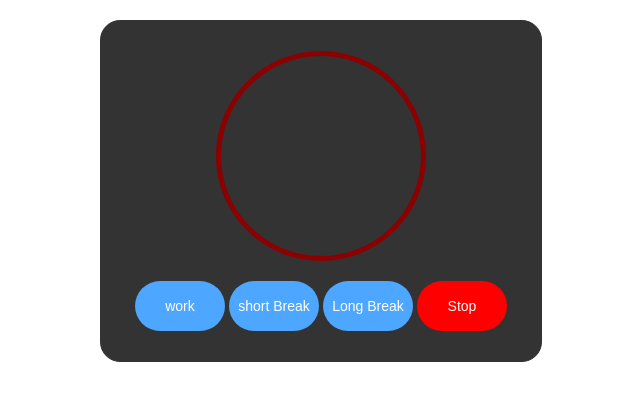
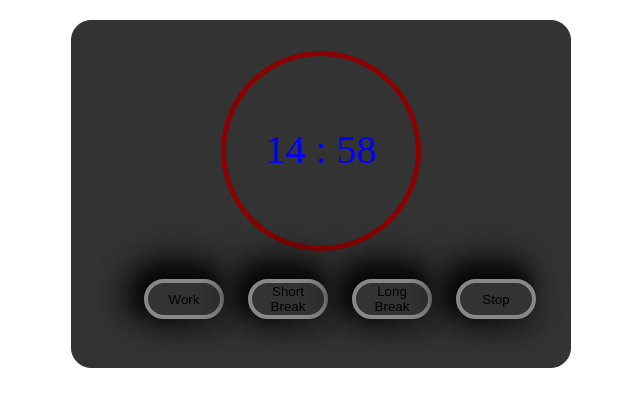
Before and after one commit to 0xpeanutbutter/pomodoro-extension, a plain HTML site: page index.html in a window 1280 px wide. Both pictures are taken after a click on the button "Long Break". Shown: the whole page, without its empty margins (319-959 px from the left). Drawn offline with Linux system fonts and the light colour scheme.

Commit message:
base done

```diff
--- /dev/null
+++ b/button.scss
@@ -0,0 +1,32 @@
+@import url('https://fonts.googleapis.com/css?family=Roboto&display=swap');
+
+*{
+  box-sizing:border-box;
+  -webkit-tap-highlight-color: transparent
+}
+
+
+button{
+  position:relative;
+
+  width:80px;
+  height:40px;
+
+  border:4px solid #888888;
+  outline:none;
+  background-color:#333;
+  border-radius: 20px;
+  box-shadow:  -6px -20px 35px rgb(10, 10, 10), -6px -10px 15px #0a0a0a, -20px 0px 30px #0a0a0a, 6px 20px 25px rgba(0,0,0,0.2);
+  transition: .13s ease-in-out;
+  cursor:pointer;
+  &:active{
+    box-shadow:grey;
+    .button__content{
+      box-shadow: grey;
+      .button__text, .button__icon{
+        transform:translate3d(0px, 0px, 0px);
+      }
+    }
+  }
+
+}
--- a/index.html
+++ b/index.html
@@ -3,29 +3,29 @@
 <head>
     <meta charset="UTF-8">
     <link rel="stylesheet" href="styles.css">
+    <link rel="stylesheet" href="button.css">
     <script defer src="script.js"></script>
 </head>
 <body>
-    <div id="pomodoro">
-        <div id="contain">
+    <div id="pomodoro-app">
+        <div id="container">
             <div id="timer">
                 <div id="time">
-                    <span id="min"></span>
-                    <span id="colon"></span>
-                    <span id="sec"></span>
+                    <span id="minutes">25</span>
+                    <span id="colon">:</span>
+                    <span id="seconds">00</span>
                 </div>
-                <div id="fill"></div>
+                <div id="filler"></div>
             </div>
-
-            <div id="buttons">
-                <button id="work">work</button>
-                <button id="short-break">short Break</button>
-                <button id="long-break">Long Break</button>
-                <button id="stop">Stop</button>
+            <div>
+                <ul>
+                    <li><button id="work">Work</button></li>
+                    <li><button id="shortBreak">Short Break</button></li>
+                    <li><button id="longBreak">Long Break</button></li>
+                    <li><button id="stop">Stop</button></li>
+                </ul>
             </div>
-
         </div>
-
     </div>
 </body>
 </html>
--- a/script.js
+++ b/script.js
@@ -0,0 +1,85 @@
+var pomodoro = {
+    started : false,
+    minutes : 0,
+    seconds : 0,
+    fillerHeight : 0,
+    fillerIncrement : 0,
+    interval : null,
+    minutesDom : null,
+    secondsDom : null,
+    fillerDom : null,
+    init : function(){
+      var self = this;
+      this.minutesDom = document.querySelector('#minutes');
+      this.secondsDom = document.querySelector('#seconds');
+      this.fillerDom = document.querySelector('#filler');
+      this.interval = setInterval(function(){
+        self.intervalCallback.apply(self);
+      }, 1000);
+      document.querySelector('#work').onclick = function(){
+        self.startWork.apply(self);
+      };
+      document.querySelector('#shortBreak').onclick = function(){
+        self.startShortBreak.apply(self);
+      };
+      document.querySelector('#longBreak').onclick = function(){
+        self.startLongBreak.apply(self);
+      };
+      document.querySelector('#stop').onclick = function(){
+        self.stopTimer.apply(self);
+      };
+    },
+    resetVariables : function(mins, secs, started){
+      this.minutes = mins;
+      this.seconds = secs;
+      this.started = started;
+      this.fillerIncrement = 200/(this.minutes*60);
+      this.fillerHeight = 0;
+    },
+    startWork: function() {
+      this.resetVariables(25, 0, true);
+    },
+    startShortBreak : function(){
+      this.resetVariables(5, 0, true);
+    },
+    startLongBreak : function(){
+      this.resetVariables(15, 0, true);
+    },
+    stopTimer : function(){
+      this.resetVariables(25, 0, false);
+      this.updateDom();
+    },
+    toDoubleDigit : function(num){
+      if(num < 10) {
+        return "0" + parseInt(num, 10);
+      }
+      return num;
+    },
+    updateDom : function(){
+      this.minutesDom.innerHTML = this.toDoubleDigit(this.minutes);
+      this.secondsDom.innerHTML = this.toDoubleDigit(this.seconds);
+      this.fillerHeight = this.fillerHeight + this.fillerIncrement;
+      this.fillerDom.style.height = this.fillerHeight + 'px';
+    },
+    intervalCallback : function(){
+      if(!this.started) return false;
+      if(this.seconds == 0) {
+        if(this.minutes == 0) {
+          this.timerComplete();
+          return;
+        }
+        this.seconds = 59;
+        this.minutes--;
+      } else {
+        this.seconds--;
+      }
+      this.updateDom();
+    },
+    timerComplete : function(){
+      this.started = false;
+      this.fillerHeight = 0;
+    }
+};
+window.onload = function(){
+  pomodoro.init();
+};
--- a/styles.css
+++ b/styles.css
@@ -1,65 +1,48 @@
-#contain{
-    border : 1px solid #333;
-    border-radius: 20px;
-    width: 400px;
-    margin: 20px auto;
-    padding : 20px;
-    text-align: center;
-    background-color: #333;
+#container{
+    border:1px solid #333;
+    border-radius :20px;
+    width:500px;
+    margin:20px auto;
+    padding:20px;
+    text-align:center;
+    background : #333;
+}
+ul{
+    display: flex;
+}
+li{
+    list-style: none;
+    padding: 12px;
+    position: relative;
 }
 
 #timer{
-    color: darkred;
-    font-size: 50px;
-    margin: 10px auto;
-    border: 5px solid darkred;
-    border-radius: 50%;
-    width: 200px;
-    height: 200px;
-    overflow: hidden;
-    position: relative;
+    color:blue;
+    font-size:40px;
+    margin:10px auto;
+    border : 5px solid darkred;
+    border-radius:50%;
+    width:200px;
+    height:200px;
+    overflow:hidden;
+    position:relative;
     -webkit-user-select: none;
     -moz-user-select: none;
     -ms-user-select: none;
     user-select: none;
-    cursor: pointer;
+    cursor:default;
 }
 
 #time{
-    margin-top: 70px;
-    z-index: 1;
-    position: relative;
+    margin-top:70px;
+    z-index : 1;
+    position:relative;
 }
 
-#fill{
-    background-color: sandybrown;
+#filler{
+    background : #ddffcc;
     height: 0px;
     width: 200px;
-    position: absolute;
-    bottom: 0;
+    position:absolute;
+    bottom:0;
 }
-
-#buttons button {
-    background:#4da6ff;
-    border:none;
-    color:#fff;
-    cursor:pointer;
-    padding:5px;
-    width:90px;
-    margin:10px auto;
-    font-size:14px;
-    height : 50px;
-    border-radius : 50px;
-}
-
-#buttons button#shortBreak{
-    background : #0c0;
-  }
-
-  #buttons button#longBreak{
-    background : #080;
-  }
-
-  #buttons button#stop{
-    background : #f00;
-  }
```
Also changed, not shown: button.css (added), 1 other file.
